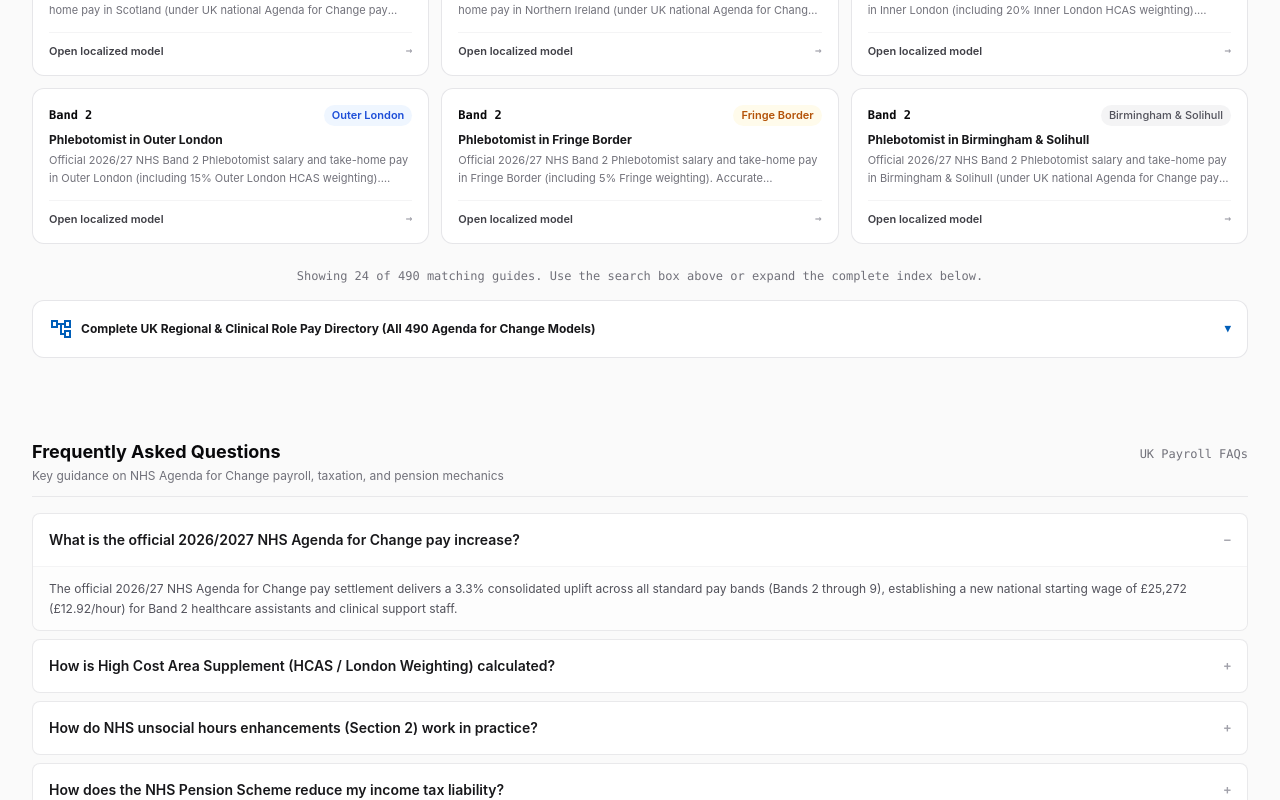
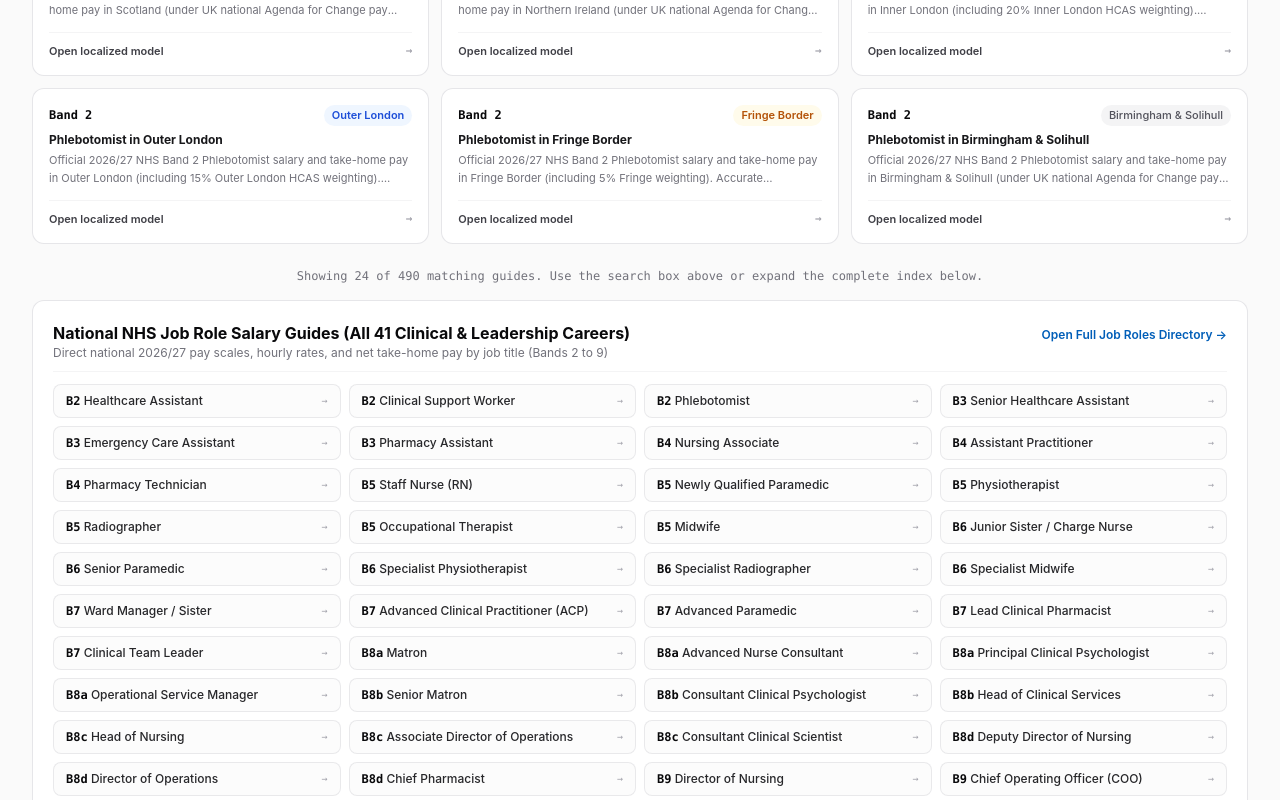
Before and after one commit to sachintharukshan-mav/netpayscale-uk, a Next.js app: page / in a window 1280 px wide. Shown: the part 8971-9771 px from the top of the page. Built offline with nearby package versions, Linux system fonts and the light colour scheme.

Commit message:
feat(seo): add Crawl-Depth-1 Homepage links to all 41 National Role Pillar pages

```diff
--- a/app/page.tsx
+++ b/app/page.tsx
@@ -12,11 +12,12 @@
 import AdPlaceholder from "@/components/AdPlaceholder";
 import FAQSection from "@/components/FAQSection";
 import PseoDirectory from "@/components/PseoDirectory";
-import { getAllPseoEntries } from "@/lib/pseo-matrix";
+import { getAllPseoEntries, getAllRoleHubs } from "@/lib/pseo-matrix";
 import { calculateNHSPay } from "@/lib/calculator";
 
 export default function HomePage() {
   const pseoEntries = getAllPseoEntries();
+  const roleHubs = getAllRoleHubs();
 
   // Baseline calculation for the default ESR Payslip Replica (Band 5 Intermediate Staff Nurse)
   const defaultEsrResult = calculateNHSPay({
@@ -145,8 +146,8 @@
           <HcasGuide />
         </section>
 
-        {/* 12. PROGRAMMATIC SEO REGIONAL GUIDES DIRECTORY */}
-        <PseoDirectory entries={pseoEntries} />
+        {/* 12. PROGRAMMATIC SEO REGIONAL & NATIONAL ROLE GUIDES DIRECTORY */}
+        <PseoDirectory entries={pseoEntries} roleHubs={roleHubs} />
 
         {/* AD SLOT 5: Pre-FAQ Organic Search Anchor Slot */}
         <AdPlaceholder
--- a/components/PseoDirectory.tsx
+++ b/components/PseoDirectory.tsx
@@ -2,13 +2,14 @@
 
 import React, { useState, useMemo } from "react";
 import Link from "next/link";
-import { PseoEntry } from "@/lib/pseo-matrix";
+import { PseoEntry, RoleHubEntry } from "@/lib/pseo-matrix";
 
 interface PseoDirectoryProps {
   entries: PseoEntry[];
+  roleHubs?: RoleHubEntry[];
 }
 
-export default function PseoDirectory({ entries }: PseoDirectoryProps) {
+export default function PseoDirectory({ entries, roleHubs = [] }: PseoDirectoryProps) {
   const [searchQuery, setSearchQuery] = useState("");
   const [activeCategory, setActiveCategory] = useState("all");
 
@@ -187,6 +188,45 @@
         </div>
       )}
 
+      {/* National Job Role Pillar Hubs (Crawl-Depth-1 from Homepage for all 41 Clinical Careers) */}
+      {roleHubs.length > 0 && (
+        <div className="rounded-xl border border-zinc-200/90 bg-white p-5 shadow-2xs space-y-3">
+          <div className="flex flex-col sm:flex-row sm:items-baseline justify-between gap-1 border-b border-zinc-100 pb-2.5">
+            <div>
+              <h4 className="text-sm sm:text-base font-bold text-zinc-950">
+                National NHS Job Role Salary Guides (All {roleHubs.length} Clinical &amp; Leadership Careers)
+              </h4>
+              <p className="text-xs text-zinc-500">
+                Direct national 2026/27 pay scales, hourly rates, and net take-home pay by job title (Bands 2 to 9)
+              </p>
+            </div>
+            <Link
+              href="/roles/"
+              className="text-xs font-semibold text-[#005EB8] hover:underline shrink-0"
+            >
+              Open Full Job Roles Directory →
+            </Link>
+          </div>
+          <div className="grid grid-cols-1 sm:grid-cols-2 md:grid-cols-3 lg:grid-cols-4 gap-2">
+            {roleHubs.map((role) => (
+              <Link
+                key={role.roleSlug}
+                href={`/roles/${role.roleSlug}/`}
+                className="group flex items-center justify-between rounded-lg border border-zinc-200/80 bg-zinc-50/60 px-3 py-2 text-xs hover:border-[#005EB8] hover:bg-white transition-all"
+              >
+                <span className="truncate pr-2 text-zinc-800 group-hover:text-[#005EB8] font-medium">
+                  <strong className="font-mono text-zinc-950">{role.band.replace("Band ", "B")}</strong>{" "}
+                  {role.roleName}
+                </span>
+                <span className="font-mono text-[10px] text-zinc-400 group-hover:text-[#005EB8] shrink-0">
+                  →
+                </span>
+              </Link>
+            ))}
+          </div>
+        </div>
+      )}
+
       {/* Complete Crawl-Depth-1 HTML Directory of All 490 Regional & Clinical Role Guides */}
       <details className="group rounded-xl border border-zinc-200/90 bg-white p-4 shadow-2xs">
         <summary className="flex cursor-pointer items-center justify-between text-xs font-bold text-zinc-900 select-none list-none">
--- a/scripts/seo_gsc_audit.mjs
+++ b/scripts/seo_gsc_audit.mjs
@@ -391,7 +391,7 @@
 let internalLinksChecked = 0;
 let internalLinksNonCompliant = 0;
 
-const hrefMatches = [...homeHtml.matchAll(/href="(\/(?:calculator|bands)\/[^"#]+)"/g)].map(m => m[1]);
+const hrefMatches = [...homeHtml.matchAll(/href="(\/(?:calculator|bands|roles)\/[^"#]*)"/g)].map(m => m[1]);
 for (const href of hrefMatches) {
   internalLinksChecked++;
   if (!href.endsWith('/')) {
```
